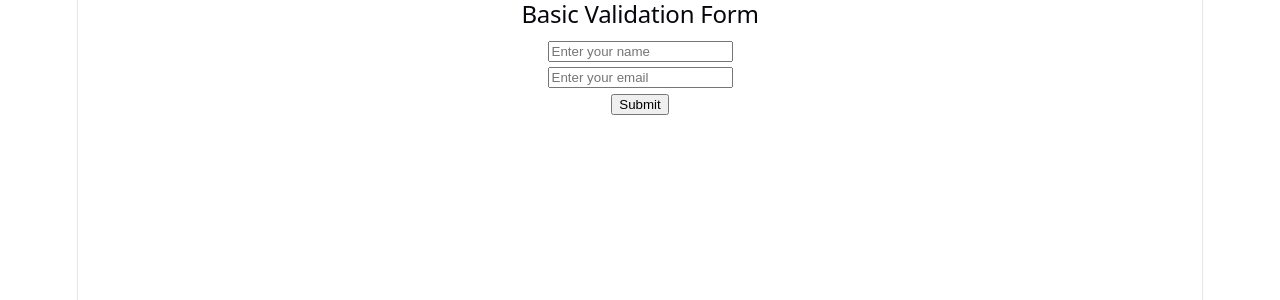
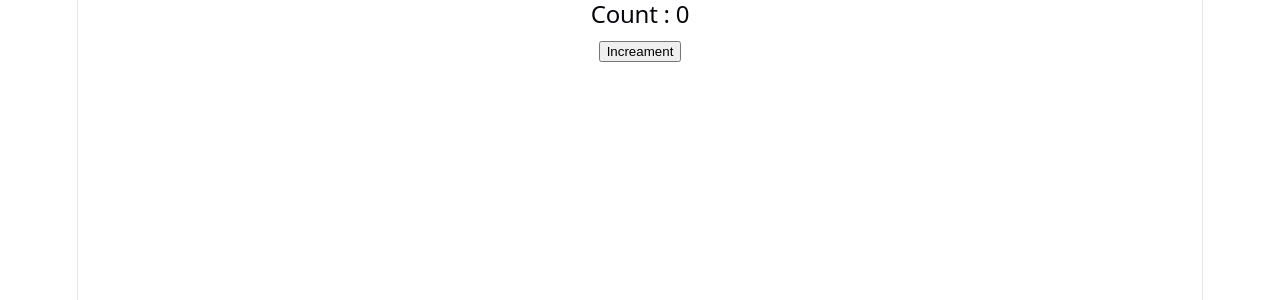
Before and after one commit to sharmayush11/react_learning, a React (Vite) app: page / in a window 1280 px wide. Shown: the top 300 px of the page. Built offline with nearby package versions, Linux system fonts and the light colour scheme.

Commit message:
useffect

```diff
--- a/src/App.jsx
+++ b/src/App.jsx
@@ -1,8 +1,12 @@
-import BasicValidationForm from "./BasicValidationForm.jsx"
+import First from "./First.jsx"
 
-function App (){
-    return(
-        <BasicValidationForm/>
-    )
+function App() {
+  return (
+
+    <div>
+        <First/>
+    </div>
+
+  )
 }
 export default App
--- a/src/BasicValidationForm.jsx
+++ b/src/BasicValidationForm.jsx
@@ -17,7 +17,7 @@ function BasicValidationForm() {
     // Error clear
     setError("");
 
-    console.log("Form Submitted:", { name, email });
+    console.log("Form Submitted:", {name, email });
     alert("Form Submitted Successfully");
   };
 
--- /dev/null
+++ b/src/First.jsx
@@ -0,0 +1,18 @@
+import { useState , useEffect } from 'react'
+
+function First() {
+
+    const [count , setCount] = useState(0)
+    useEffect(() => {
+        console.log("component re-rendered");
+    })
+
+  return (
+    <div>
+        <h2>Count : {count} </h2>
+        <button onClick={() => setCount(count+1)}>Increament</button>
+    </div>
+  )
+}
+
+export default First
```
